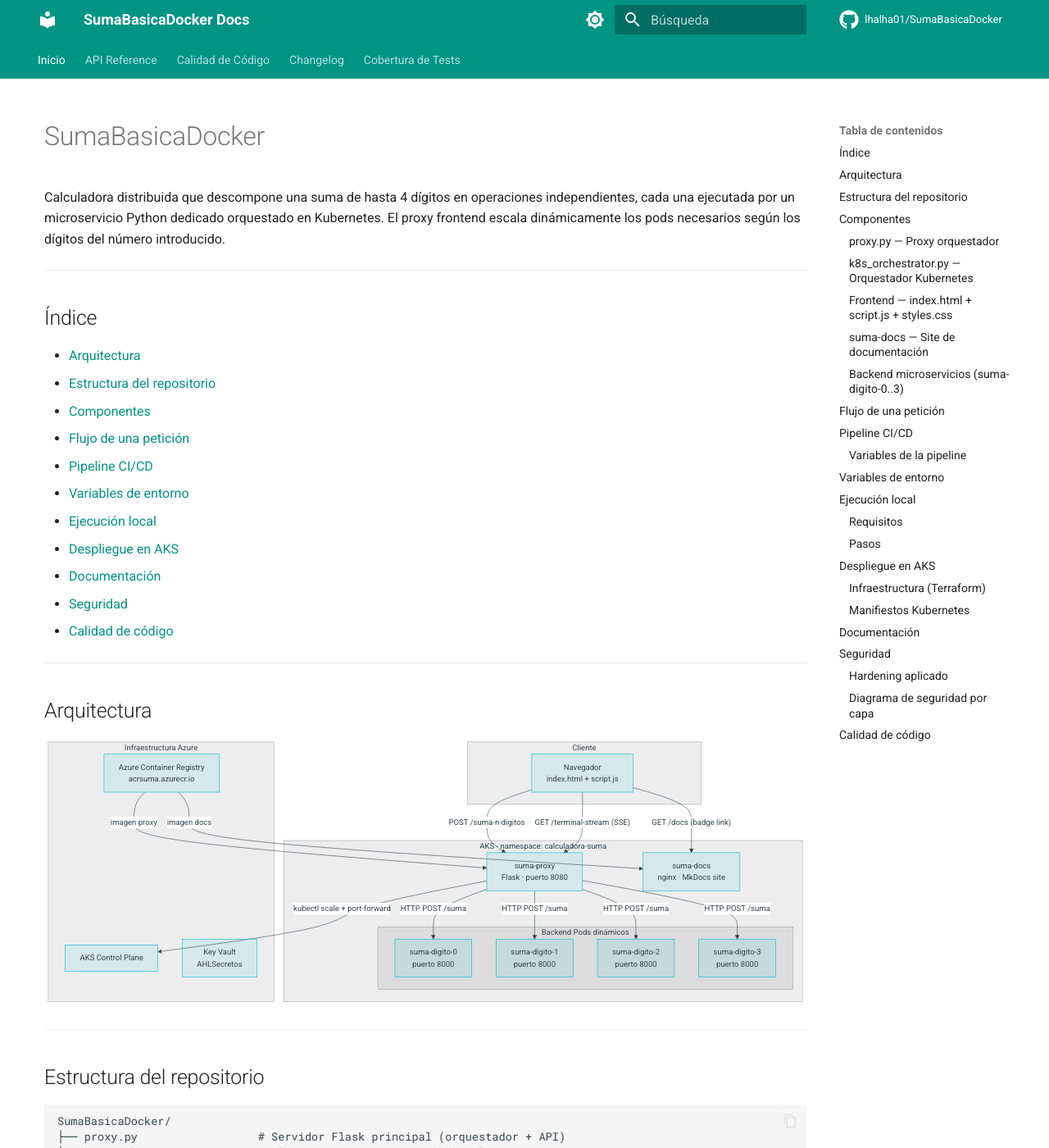
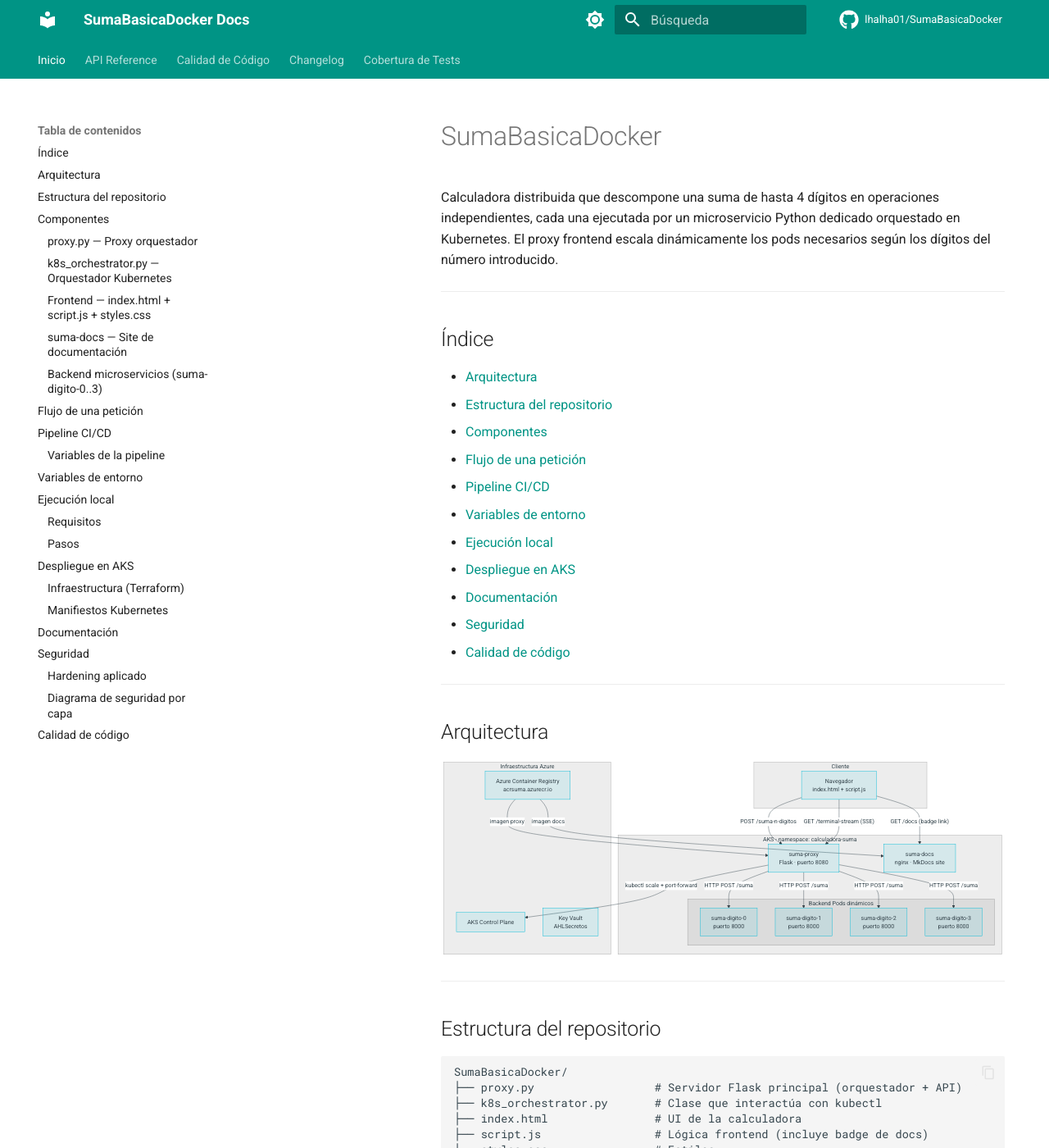
Before and after one commit to lhalha01/SumaBasicaDocker, an MkDocs documentation site: the page built from docs/index.md, in a window 1280 px wide and 1400 px high. Shown: the whole window at 82% size. Built offline with MkDocs 1.6.1 and Material for MkDocs 9.7.7, drawn with Linux system fonts in a browser that asks for light colours; comment, search, counter and statistics services are not loaded.

Commit message:
fix: docs - move TOC to left column, content to right

```diff
--- a/docs/stylesheets/extra.css
+++ b/docs/stylesheets/extra.css
@@ -1,10 +1,17 @@
-/* Hide left navigation sidebar — two-column layout: content + TOC only */
+/* Hide left navigation sidebar */
 .md-sidebar--primary {
   display: none;
 }
 
-/* Expand content area to fill the space left by hidden sidebar */
+/* Move TOC sidebar to the left */
+.md-sidebar--secondary {
+  order: -1;
+  left: 0;
+  right: auto;
+}
+
+/* Expand content area and push it to the right of the TOC */
 .md-content {
-  margin-left: 0 !important;
-  max-width: 100%;
+  margin-left: 12.1rem;
+  margin-right: 0 !important;
 }
```
